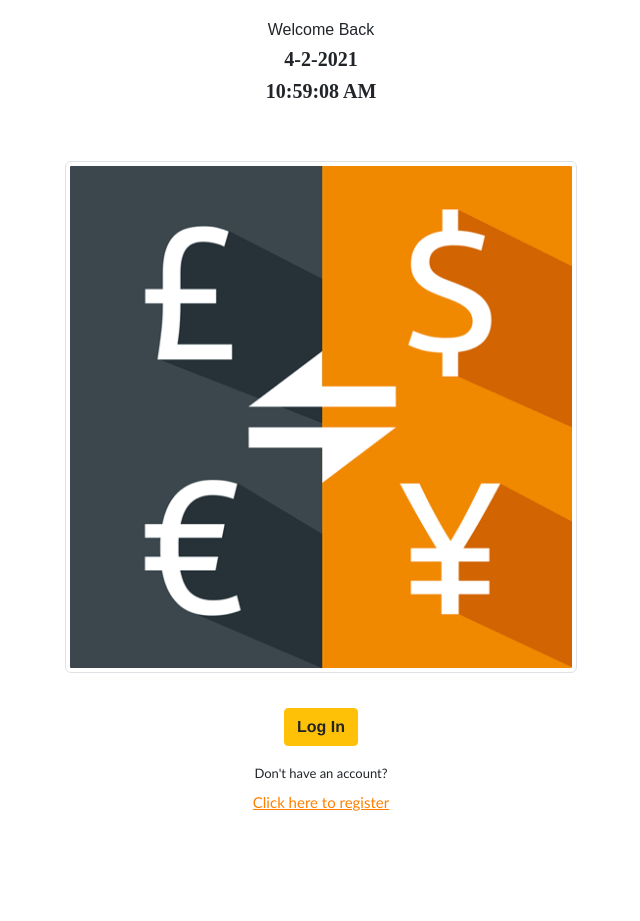
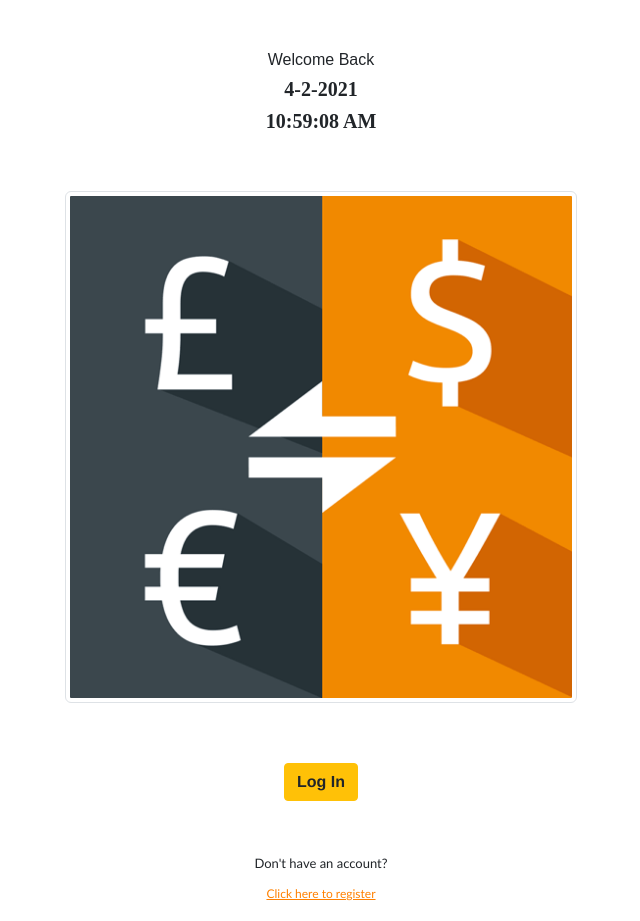
Before and after one commit to MarwanEsm/Currency-Rate-Exchange, a React (Create React App) app: page / in a window 1280 px wide. Shown: the whole page, without its empty margins (319-959 px from the left). Before the commit the page ends 831 px from the top, so only its background shows below. Built offline with nearby package versions, Linux system fonts and the light colour scheme; no server answers.

Commit message:
Adding Popup screen

```diff
--- a/package.json
+++ b/package.json
@@ -13,6 +13,7 @@
     "react-dom": "^17.0.1",
     "react-router-dom": "^5.2.0",
     "react-scripts": "4.0.1",
+    "reactjs-popup": "^2.0.4",
     "web-vitals": "^0.2.4"
   },
   "scripts": {
--- a/src/App.js
+++ b/src/App.js
@@ -31,9 +31,9 @@ export default function App() {
             <Route exact path="/RegistrationScreen">
               <RegistrationScreen />
             </Route>
-            <Route exact path="/TandConditions">
+            {/* <Route exact path="/TandConditions">
               <TaCScreen />
-            </Route>
+            </Route> */}
           </Switch>
         </CurrenciesContextProvider>
       </div>
--- a/src/Firstscreen/DateAndTime.js
+++ b/src/Firstscreen/DateAndTime.js
@@ -48,7 +48,7 @@ function ShowCurrentDate() {
 const h1Style = {
   fontFamily: "Fantasy ",
   fontSize: '1rem',
-  paddingTop: 20,
+  paddingTop: 50,
 };
 
 const h2Style = {
--- a/src/Firstscreen/LoginButton.js
+++ b/src/Firstscreen/LoginButton.js
@@ -21,7 +21,8 @@ function LoginButton() {
 }
 
 const buttonStyle = {
-  marginTop: 35,
+  marginTop: 60,
+  marginBottom:35,
   fontFamily: "Helvetica",
   fontWeight: "bold",
 };
--- a/src/Firstscreen/RegistrationLink.js
+++ b/src/Firstscreen/RegistrationLink.js
@@ -1,4 +1,5 @@
 import React from "react";
+
 
 
 function RegistrationLink() {
@@ -21,7 +22,7 @@ const h3Style = {
 
 const aStyle = {
   fontFamily: "Trebuchet MS, sans-serif ",
-  fontSize: 15,
+  fontSize: 12,
   textDecoration: "underline",
   paddingTop: 10,
   paddingBottom: 20,
--- a/src/RegistrationScreen/RegistrationScreen.js
+++ b/src/RegistrationScreen/RegistrationScreen.js
@@ -1,7 +1,10 @@
-import React from "react";
+import React, { useState } from "react";
 import Form from "react-bootstrap/Form";
 import Col from "react-bootstrap/Col";
 import Button from "react-bootstrap/Button";
+import Popup from "reactjs-popup";
+import "reactjs-popup/dist/index.css";
+import "bootstrap/dist/css/bootstrap.min.css";
 
 
 function RegistrationScreen() {
@@ -49,13 +52,7 @@ function RegistrationScreen() {
 
         <Form.Group controlId="formBasicCheckbox" style={groupStyle}>
           <Form.Check type="checkbox" />
-          <a
-            href="/TandConditions"
-            style={a1Style}
-            data-ng-init="resp()"
-          >
-            Agree to terms and conditions
-          </a>
+          <Terms />
         </Form.Group>
 
         <Button variant="warning" type="submit" style={buttonStyle}>
@@ -71,6 +68,37 @@ function RegistrationScreen() {
   );
 }
 
+function Terms() {
+  const [isOpen, setIsOpen] = useState(false);
+  const goBacktoRegScreen = () => {
+    setIsOpen(!isOpen);
+  };
+  return (
+    <Popup trigger={<a>Agree to terms and conditions</a>} position="center-top">
+      <div>
+        <p style={pStyle}>TERMS OF SERVICE</p>
+        <h3>
+          Make sure you're enjoying your life and enjoy using this App either :)
+        </h3>
+        <Button
+          variant="warning"
+          type="submit"
+          style={buttonStyle}
+          onClick={goBacktoRegScreen}
+        >
+          Accept
+        </Button>
+      </div>
+    </Popup>
+  );
+}
+
+const pStyle = {
+  marginTop: "20%",
+  fontWeight: "bold",
+  fontSize: 20,
+};
+
 const divStyle = {
   marginLeft: "5%",
   marginRight: "5%",
@@ -80,7 +108,7 @@ const divStyle = {
 
 const aStyle = {
   fontFamily: "Trebuchet MS, sans-serif ",
-  fontSize: 15,
+  fontSize: 13,
   textDecoration: "underline",
   paddingTop: 10,
   paddingBottom: 20,
@@ -90,7 +118,7 @@ const buttonStyle = {
   marginTop: 35,
   fontFamily: "Helvetica",
   fontWeight: "bold",
-  fontSize:15,
+  fontSize: 15,
 };
 
 const groupStyle = {
--- a/src/TermsAndConditions/TandConditions.js
+++ b/src/TermsAndConditions/TandConditions.js
@@ -1,42 +1,42 @@
-import React from "react";
-import "bootstrap/dist/css/bootstrap.min.css";
-import Button from "react-bootstrap/Button";
-import { useHistory } from "react-router-dom";
+// import React from "react";
+// import "bootstrap/dist/css/bootstrap.min.css";
+// import Button from "react-bootstrap/Button";
+// import { useHistory } from "react-router-dom";
 
-function TaCScreen() {
-  const history = useHistory();
-  const goBacktoRegScreen = (event) => {
-    event.preventDefault();
-    history.push("/RegistrationScreen");
-  };
-  return (
-    <div>
-      <p style={pStyle}>TERMS OF SERVICE</p>
-      <h3>
-        Make sure you're enjoying your life and enjoy using this App either :)
-      </h3>
-      <Button
-        variant="warning"
-        type="submit"
-        style={buttonStyle}
-        onClick={goBacktoRegScreen}
-      >
-        Accept
-      </Button>
-    </div>
-  );
-}
+// function TaCScreen() {
+//   const history = useHistory();
+//   const goBacktoRegScreen = (event) => {
+//     event.preventDefault();
+//     history.push("/RegistrationScreen");
+//   };
+//   return (
+//     <div>
+//       <p style={pStyle}>TERMS OF SERVICE</p>
+//       <h3>
+//         Make sure you're enjoying your life and enjoy using this App either :)
+//       </h3>
+//       <Button
+//         variant="warning"
+//         type="submit"
+//         style={buttonStyle}
+//         onClick={goBacktoRegScreen}
+//       >
+//         Accept
+//       </Button>
+//     </div>
+//   );
+// }
 
-const pStyle = {
-  marginTop: "20%",
-  fontWeight: "bold",
-  fontSize: 20,
-};
+// const pStyle = {
+//   marginTop: "20%",
+//   fontWeight: "bold",
+//   fontSize: 20,
+// };
 
-const buttonStyle = {
-  marginTop: 35,
-  fontFamily: "Helvetica",
-  fontWeight: "bold",
-};
+// const buttonStyle = {
+//   marginTop: 35,
+//   fontFamily: "Helvetica",
+//   fontWeight: "bold",
+// };
 
-export default TaCScreen;
+// export default TaCScreen;
```
Also changed, not shown: 2 other files (tests, documents, lock files or other folders).
